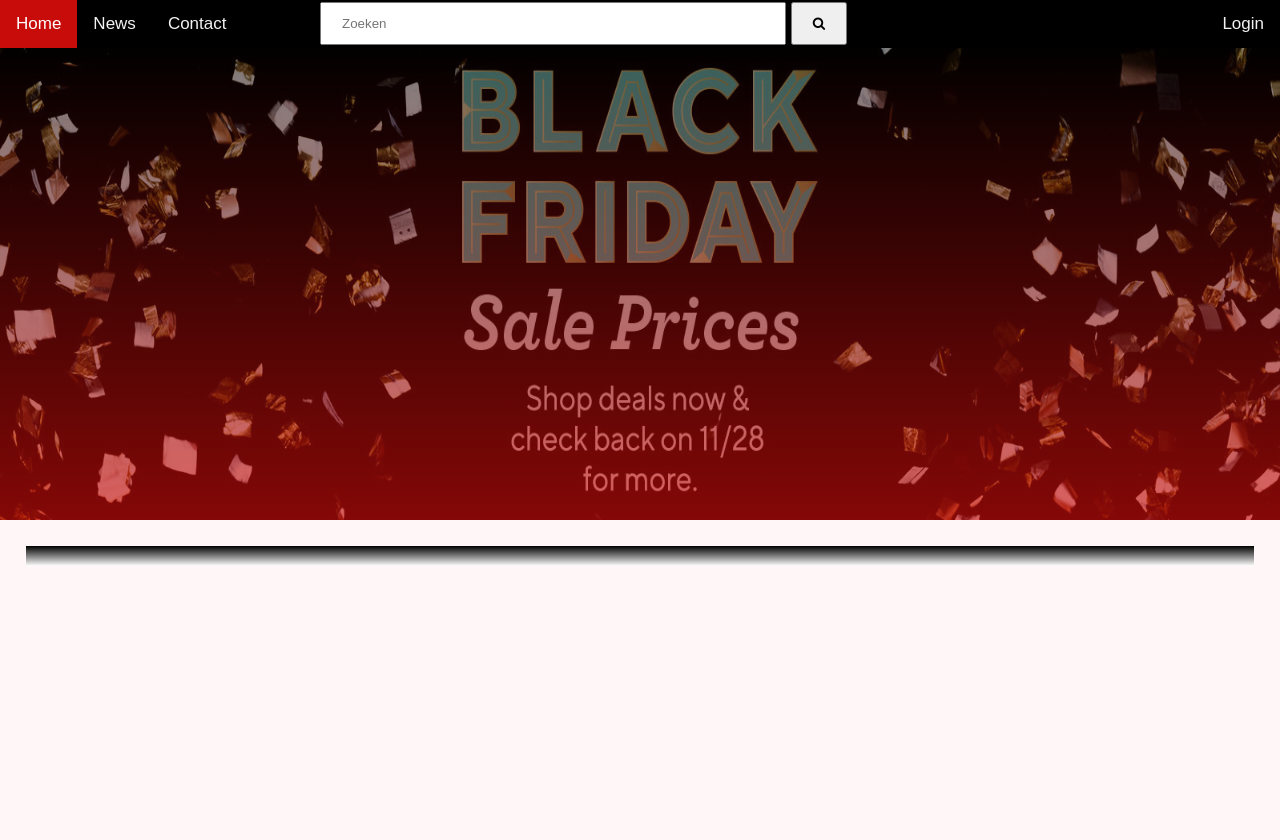
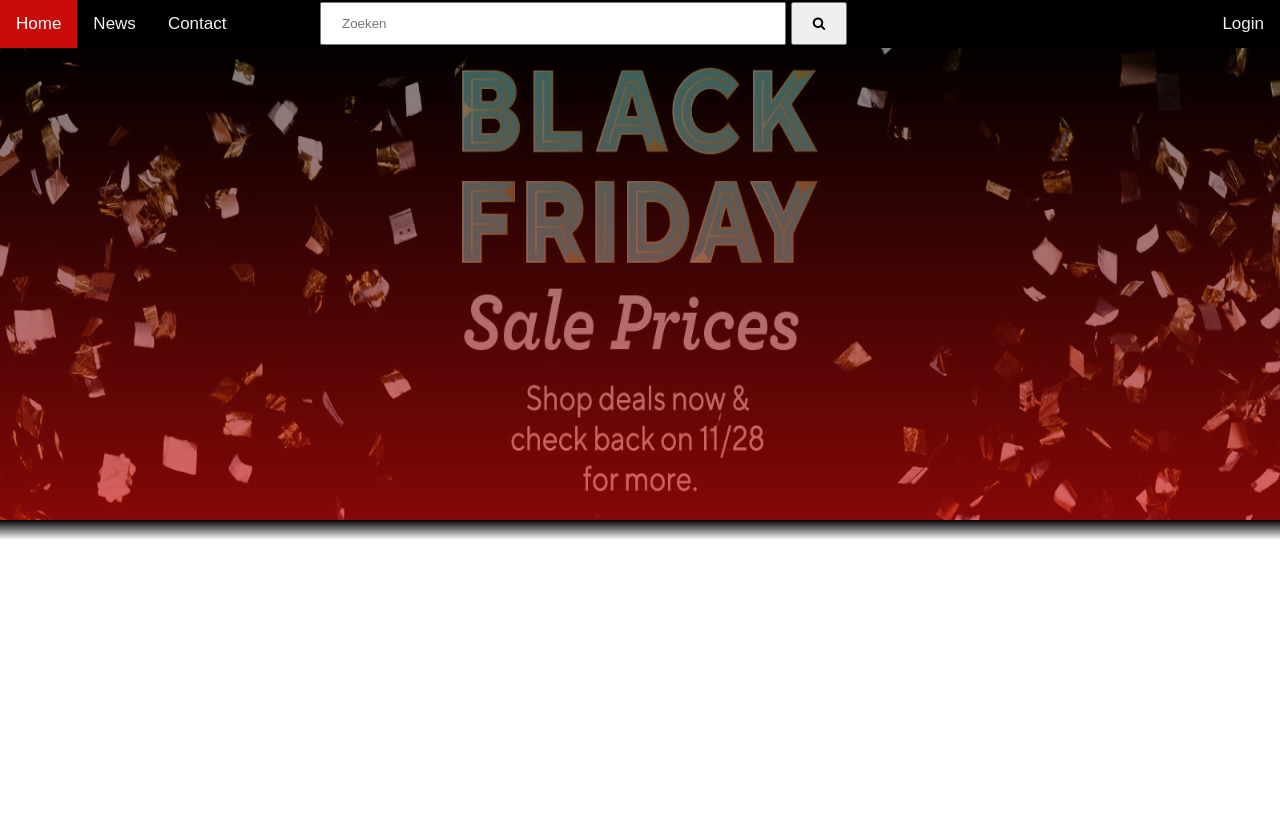
Before and after one commit to JosDUisterhout/wwi, a PHP site: page / in a window 1280 px wide. Run offline with PHP 8.4, Linux system fonts and the light colour scheme; data that the repository does not hold is empty.

Commit message:
minderverkloot

```diff
--- a/stylesheet.css
+++ b/stylesheet.css
@@ -1,7 +1,6 @@
 body {
     margin: 0;
     font-family: Arial, Helvetica, sans-serif;
-    background-color:#fff7f7;
 }
 
 
@@ -125,7 +124,6 @@ body {
 
 /* For mobile phones: */
 .grid-container {
-    margin:2%;
     grid-template-columns: repeat(auto-fill, minmax(100%, 1fr));
     column-gap: 2%;
     row-gap: 1%;
```
